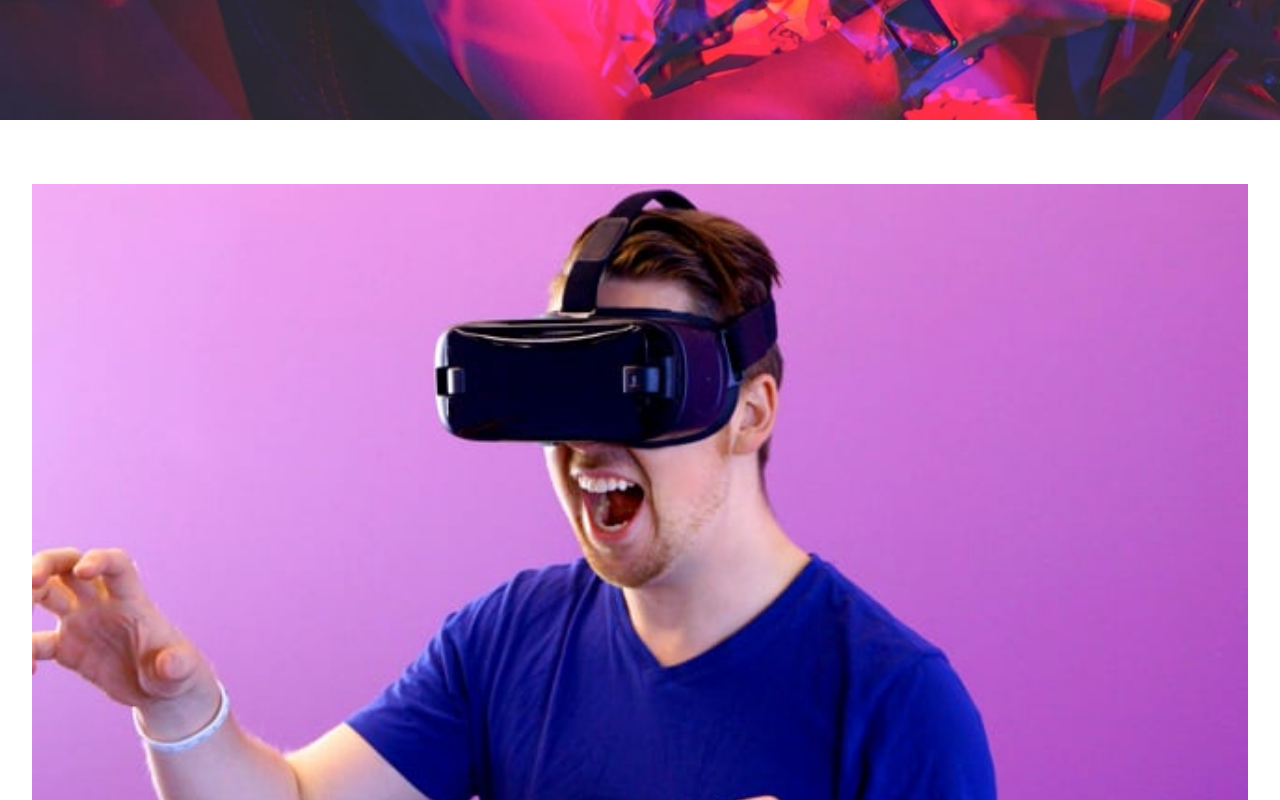
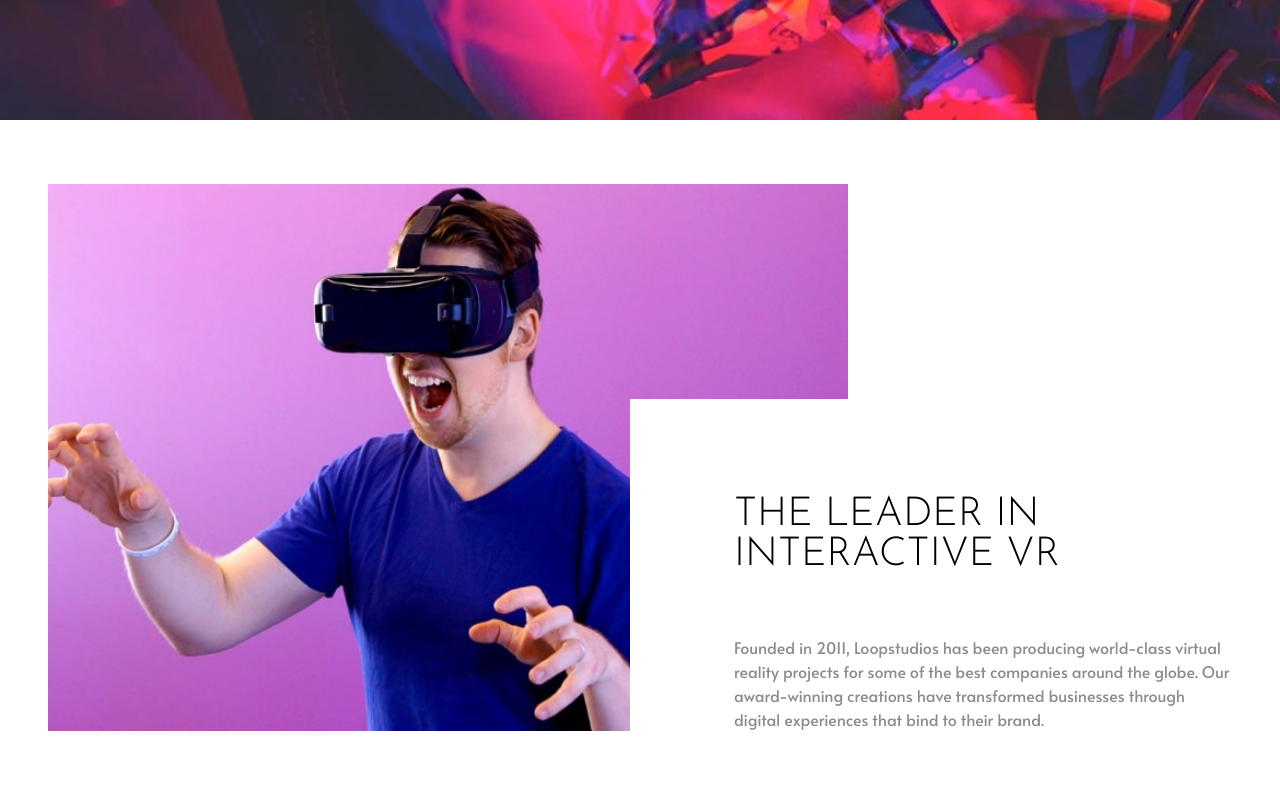
Before and after one commit to pklepa/loopstudios-landing, a React (Create React App) app: page / in a window 1280 px wide. Shown: the part 600-1400 px from the top of the page. Built offline with nearby package versions, Linux system fonts and the light colour scheme.

Commit message:
Add superposed effect in the articleSection

```diff
--- a/src/components/ArticleSection.js
+++ b/src/components/ArticleSection.js
@@ -1,12 +1,19 @@
 import React from "react";
 import styled from "styled-components";
 
+import useWindowDimensions from "../assets/utils/useWindowDimensions";
 import Img from "../assets/images/mobile/image-interactive.jpg";
+import ImgDesktop from "../assets/images/desktop/image-interactive.jpg";
 
 function ArticleSection() {
+  const { width } = useWindowDimensions();
+
   return (
     <Container className="limit">
-      <img src={Img} alt="Exited man wearing a virtual reality headset" />
+      <img
+        src={width < 850 ? Img : ImgDesktop}
+        alt="Exited man wearing a virtual reality headset"
+      />
 
       <Details>
         <h1>The leader in Interactive VR</h1>
@@ -24,12 +31,24 @@ function ArticleSection() {
 const Container = styled.section`
   display: flex;
   flex-direction: column;
+  /* align-items: center; */
 
   padding: 4rem 2rem 2rem;
   width: 100%;
 
+  position: relative;
+
   img {
     width: 100%;
+  }
+
+  @media ${(props) => props.theme.devices.tablet} {
+    padding: 4rem 3rem 0;
+    margin-bottom: 4rem;
+
+    img {
+      width: max(800px, 65%);
+    }
   }
 `;
 
@@ -54,6 +73,28 @@ const Details = styled.div`
     text-align: center;
     padding: 0 1rem;
   }
+
+  @media ${(props) => props.theme.devices.tablet} {
+    position: absolute;
+
+    bottom: 0;
+    right: 0;
+
+    padding: 6rem 3rem 0 6.5rem;
+    max-width: 650px;
+    background-color: ${(props) => props.theme.colors.white};
+
+    h1 {
+      margin: 0 0 1.5em;
+      font-size: 2.5rem;
+    }
+
+    h1,
+    p {
+      text-align: left;
+      padding: 0;
+    }
+  }
 `;
 
 export default ArticleSection;
```
Also changed, not shown: 1 other file (tests, documents, lock files or other folders).
